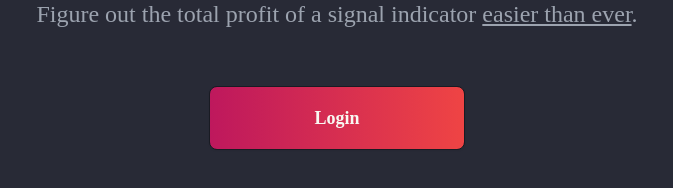
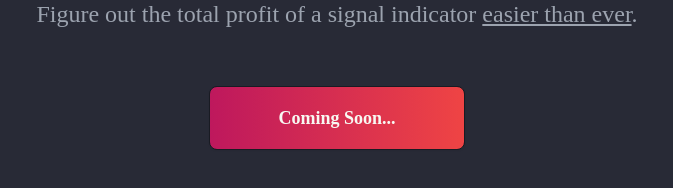
Before and after one commit to IndicatorTester/indicator-teste-ui, a Next.js app: page / in a window 1280 px wide. Shown: the part 466-654 px from the top of the page, without its empty margins (303-976 px from the left). Built offline with nearby package versions, Linux system fonts and the light colour scheme; no server answers.

Commit message:
Hide the application tools

```diff
--- a/app/mainButton.tsx
+++ b/app/mainButton.tsx
@@ -9,7 +9,7 @@ const MainButton = () => {
 
     return (
         <div>
-            {error ? (
+            {/* {error ? (
                 <p>Something went wrong, check again later...</p>
             ) : isLoading ? (
                 <span className="loading loading-ring loading-lg mx-8 my-4"></span>
@@ -25,7 +25,10 @@ const MainButton = () => {
                         Login
                     </button>
                 </Link>
-            )}
+            )} */}
+            <button className="btn btn-active bg-gradient-to-r from-pink-700 to-red-500 mx-8 my-4 w-64 h-16 text-lg">
+                Coming Soon...
+            </button>
         </div>
     );
 };
```
Also changed, not shown: app/app/hidepage.tsx (renamed from app/app/page.tsx).
